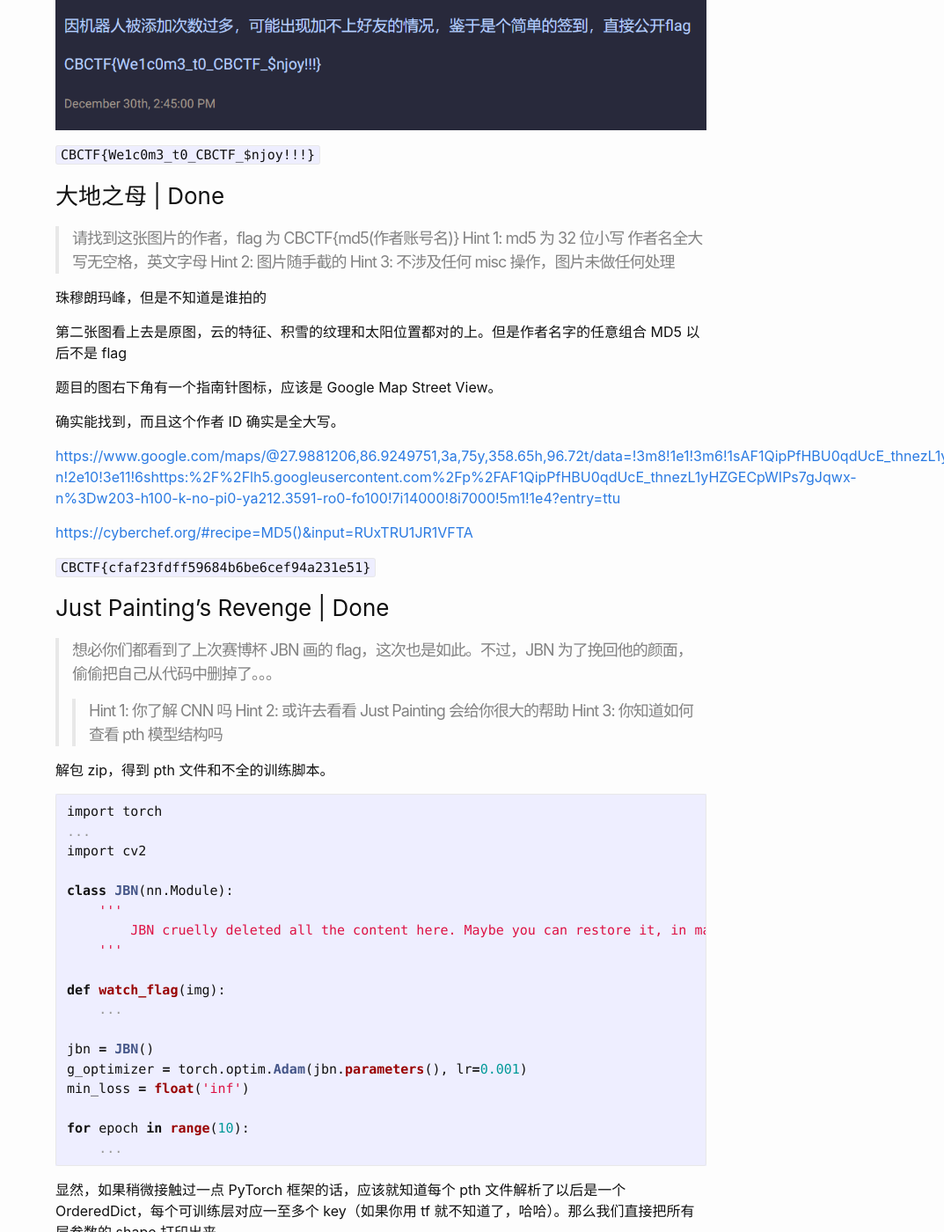
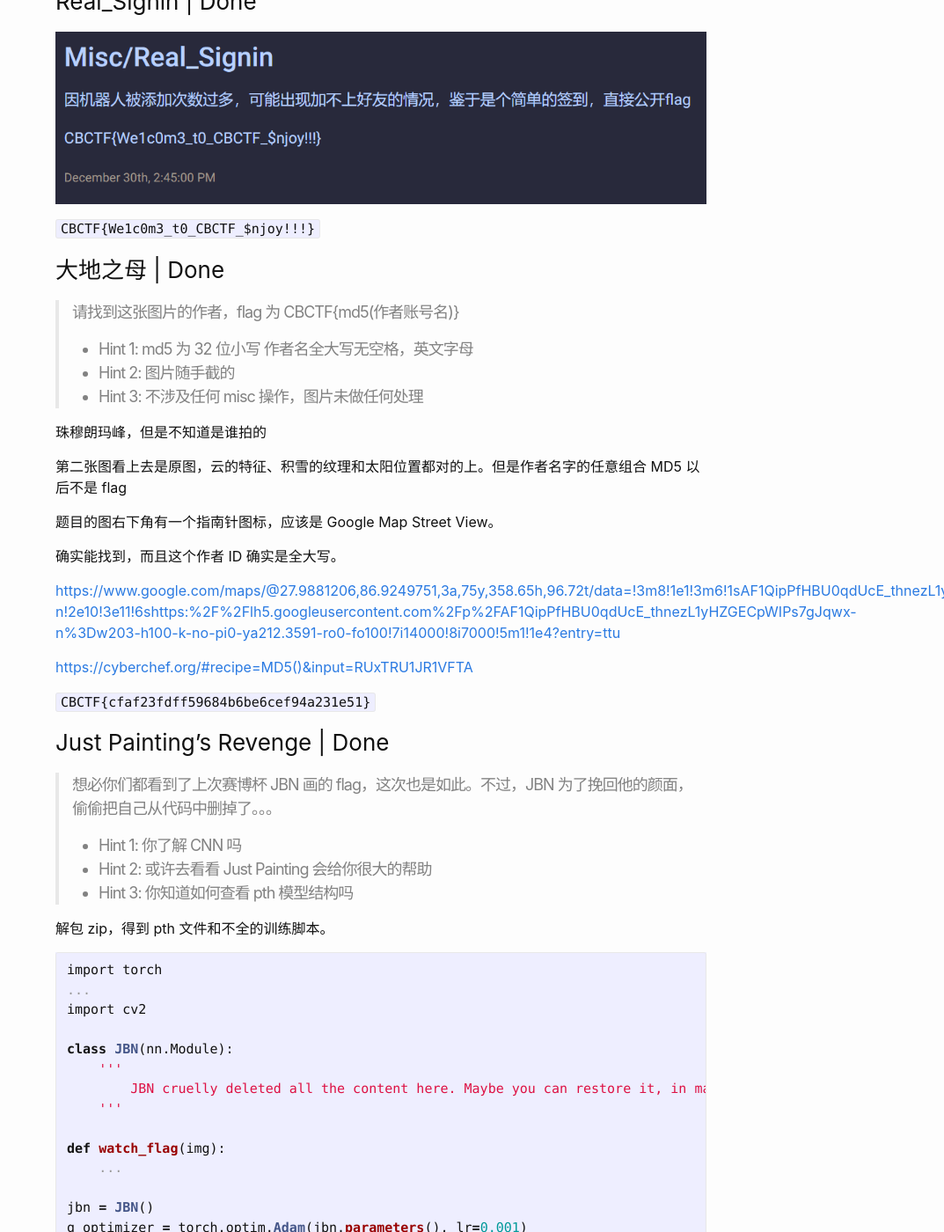
Before and after one commit to CSharperMantle/CSharperMantle.github.io, a Jekyll site: the page built from _posts/2024-01-02-ctf-writeup-cbctf2023.md, in a window 1280 px wide and 1400 px high, scrolled down 51547 px. Shown: the whole window at 88% size, without its empty margins (207-1280 px from the left). Built offline with Jekyll 4.4.1, drawn with Linux system fonts in a browser that asks for light colours; comment, search, counter and statistics services are not loaded; some of the changed text lies outside the part shown.

Commit message:
update format

````diff
--- a/_posts/2024-01-02-ctf-writeup-cbctf2023.md
+++ b/_posts/2024-01-02-ctf-writeup-cbctf2023.md
@@ -75,8 +75,9 @@ categories: ctf wp
 ### Another_Signin | Done
 
 > 这不是道 web 题，有没有仔细看宣传海报上的内容呢？
-> Hint 1: 关注一下域名 （可能有些谜语人了
-> Hint 2: dns
+>
+> * Hint 1: 关注一下域名 （可能有些谜语人了
+> * Hint 2: dns
 
 想到 DNS 的 TXT 记录。
 
@@ -161,7 +162,8 @@ then: !<tag:yaml.org,2002:js/function> >-
 ### hackBeetl | Done
 
 > /?username=jbnrz
-> Hint 1: beetl 版本 3.15.12.RELEASE <https://gitee.com/xiandafu/beetl>
+>
+> * Hint 1: beetl 版本 3.15.12.RELEASE <https://gitee.com/xiandafu/beetl>
 
 Jadx 打开提供的 jar 文件，发现使用了一个有漏洞的 Beetl 版本。
 
@@ -472,8 +474,6 @@ PS D:\Workspace\rev\cbctf2023\heap1>
 `CBCTF{1ca5db12-36d7-4d8f-bbf0-5d0a7e916c64}`
 
 ### The Legend of Shellcode | Done
-
->
 
 受限的 shellcode 构造
 
@@ -2167,9 +2167,10 @@ success("".join(map(chr, result)))
 ### 大地之母 | Done
 
 > 请找到这张图片的作者，flag 为 CBCTF{md5(作者账号名)}
-> Hint 1: md5 为 32 位小写 作者名全大写无空格，英文字母
-> Hint 2: 图片随手截的
-> Hint 3: 不涉及任何 misc 操作，图片未做任何处理
+>
+> * Hint 1: md5 为 32 位小写 作者名全大写无空格，英文字母
+> * Hint 2: 图片随手截的
+> * Hint 3: 不涉及任何 misc 操作，图片未做任何处理
 
 珠穆朗玛峰，但是不知道是谁拍的
 
@@ -2189,10 +2190,9 @@ success("".join(map(chr, result)))
 
 > 想必你们都看到了上次赛博杯 JBN 画的 flag，这次也是如此。不过，JBN 为了挽回他的颜面，偷偷把自己从代码中删掉了。。。
 >
->> Hint 1: 你了解 CNN 吗
->> Hint 2: 或许去看看 Just Painting 会给你很大的帮助
->> Hint 3: 你知道如何查看 pth 模型结构吗
->>
+> * Hint 1: 你了解 CNN 吗
+> * Hint 2: 或许去看看 Just Painting 会给你很大的帮助
+> * Hint 3: 你知道如何查看 pth 模型结构吗
 
 解包 zip，得到 pth 文件和不全的训练脚本。
 
@@ -2610,8 +2610,6 @@ PS D:\Workspace\rev\cbctf2023>
 
 ### Level 10 | Done
 
->
-
 ```
 PS D:\Workspace\rev\cbctf2023> ncat training.0rays.club 10076
 
````
